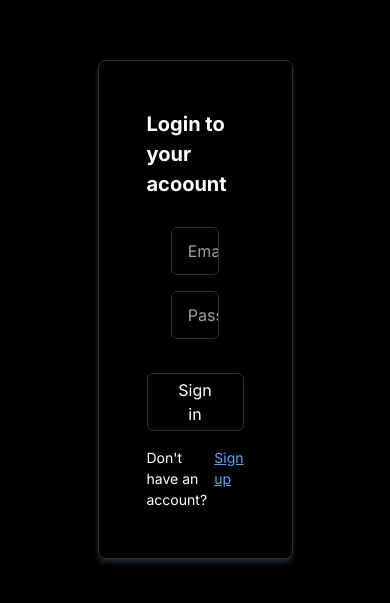
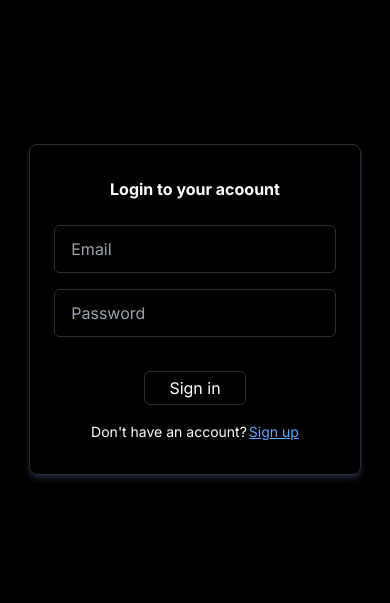
Before and after one commit to EAconcepts/X-Clone-FE, a Next.js app: page /auth/signin in a window 390 px wide. Shown: the part 113-716 px from the top of the page. Built offline with nearby package versions, Linux system fonts and the light colour scheme; no server answers.

Commit message:
fix the responsiveness of auth pages

```diff
--- a/app/auth/signin/page.tsx
+++ b/app/auth/signin/page.tsx
@@ -28,9 +28,9 @@ const Signin = () => {
     setUserData((prevVals) => ({ ...prevVals, [name]: value }));
   };
 
-  const {isPending, mutate} = useMutation({
-    mutationFn: ()=> axios.post(`${apiUrl}/auth/signin`, userData),
-    onSuccess:(data)=>{
+  const { isPending, mutate } = useMutation({
+    mutationFn: () => axios.post(`${apiUrl}/auth/signin`, userData),
+    onSuccess: (data) => {
       if (data.status === 200) {
         let token = data?.data?.token;
         if (typeof window !== "undefined") {
@@ -45,12 +45,10 @@ const Signin = () => {
         }, 1000);
       }
     },
-    onError:(error:any, variables, context)=> {
+    onError: (error: any, variables, context) => {
       toast.error(error.response?.data?.message || error?.message);
-
     },
-
-  })
+  });
   const handleSignin = (e: any) => {
     e.preventDefault();
     mutate();
@@ -58,19 +56,19 @@ const Signin = () => {
   return (
     <main className="w-full h-screen text-white bg-black flex flex-col justify-center items-center">
       <Toaster />
-      <div className="max-w-[70%] w-[50%] flex bg-black/80 border rounded-lg shadow-md shadow-slate-800 p-[32px]">
+      <div className="max-w-[95%] lg:max-w-[70%] w-[85%] lg:w-[50%] flex bg-black/80 border rounded-lg shadow-md shadow-slate-800 px-[8px] py-[16px] lg:p-[32px]">
         <form
           onSubmit={handleSignin}
           className=" w-full flex flex-col items-center text-white p-4 gap-y-[16px]"
         >
-          <h2 className="text-[20px] mb-[12px]  font-bold">
+          <h2 className="text-[16px] lg:text-[20px] mb-[8px] lg:mb-[12px]  font-bold">
             Login to your acoount
           </h2>
           <input
             type="email"
             placeholder="Email"
             name="email"
-            className={`w-[50%] bg-transparent h-12 rounded-md border-[0.4px] placeholder-gray outline-none pl-4 `}
+            className={`w-full lg:w-[50%] bg-transparent h-12 rounded-md border-[0.4px] placeholder-gray outline-none pl-4 `}
             value={userData.email}
             onChange={handleOnChange}
             required
@@ -79,15 +77,15 @@ const Signin = () => {
             type="password"
             placeholder="Password"
             name="password"
-            className={`w-[50%] bg-transparent h-12 rounded-md border-[0.4px] placeholder-gray outline-none pl-4 `}
+            className={`w-full lg:w-[50%] bg-transparent h-12 rounded-md border-[0.4px] placeholder-gray outline-none pl-4 `}
             value={userData.password}
             onChange={handleOnChange}
             required
           />
           <button className="mt-[18px] rounded-md border bg-transparent py-[4px] px-[24px]">
-            {isPending ? "Signing in..." : 'Sign in'}
+            {isPending ? "Signing in..." : "Sign in"}
           </button>
-          <div className="text-white flex gap-x-[2px] text-[14px]">
+          <div className="text-white flex gap-[2px] text-[14px]">
             <span>Don&apos;t have an account?</span>
             <Link href={"/auth/signup"} className="text-blue-400 underline">
               Sign up
--- a/app/auth/signup/page.tsx
+++ b/app/auth/signup/page.tsx
@@ -28,17 +28,16 @@ const Signup = () => {
     setUser((prevVals) => ({ ...prevVals, [name]: value }));
   };
 
-
   const { data, mutate, isPending } = useMutation({
     mutationFn: () => axios.post(`${apiUrl}/auth/signup`, user),
-    onSuccess: (data)=>{
-      console.log(data)
+    onSuccess: (data) => {
+      console.log(data);
       toast(data?.data?.message || data?.data?.message);
     },
-    onError:(error:any)=>{
-      console.log(error)
+    onError: (error: any) => {
+      console.log(error);
       toast.error(error.response?.data?.message || error?.message);
-    }
+    },
   });
   const handleSignup = (e: any) => {
     e.preventDefault();
@@ -47,17 +46,19 @@ const Signup = () => {
   return (
     <main className="w-full h-screen bg-black flex flex-col justify-center items-center">
       <Toaster />
-      <div className="max-w-[70%] w-[50%] border rounded-lg  flex bg-black p-[32px] shadow-md shadow-slate-900">
+      <div className="max-w-[90%] lg:max-w-[70%] w-[85%] lg:w-[50%] border rounded-lg  flex bg-black px-[8px] py-[16px] lg:p-[32px] shadow-md shadow-slate-900">
         <form
           onSubmit={handleSignup}
           className=" w-full flex flex-col items-center text-white p-4 gap-y-[16px] "
         >
-          <h2 className="mb-[12px] text-[20px] font-bold">Create an account</h2>
+          <h2 className=" mb-[8px] lg:mb-[12px] text-[18px] lg:text-[20px] font-bold">
+            Create an account
+          </h2>
           <input
             type="text"
             placeholder="Name"
             name="name"
-            className={`w-[60%] bg-transparent h-12 rounded-md border-[0.4px] placeholder-gray outline-none pl-4 `}
+            className={`w-full lg:w-[60%] bg-transparent h-12 rounded-md border-[0.4px] placeholder-gray outline-none pl-4 `}
             value={user.name}
             onChange={handleOnChange}
             required
@@ -66,7 +67,7 @@ const Signup = () => {
             type="email"
             placeholder="Email"
             name="email"
-            className={`w-[60%] bg-transparent h-12 rounded-md border-[0.4px] placeholder-gray outline-none pl-4 `}
+            className={`w-full lg:w-[60%] bg-transparent h-12 rounded-md border-[0.4px] placeholder-gray outline-none pl-4 `}
             value={user.email}
             onChange={handleOnChange}
             required
@@ -75,7 +76,7 @@ const Signup = () => {
             type="text"
             placeholder="username"
             name="username"
-            className={`w-[60%] bg-transparent h-12 rounded-md border-[0.4px] placeholder-gray outline-none pl-4 `}
+            className={`w-full lg:w-[60%] bg-transparent h-12 rounded-md border-[0.4px] placeholder-gray outline-none pl-4 `}
             value={user.username}
             onChange={handleOnChange}
             required
@@ -84,7 +85,7 @@ const Signup = () => {
             type="password"
             placeholder="Password"
             name="password"
-            className={`w-[60%] bg-transparent h-12 rounded-md border-[0.4px] placeholder-gray outline-none pl-4 `}
+            className={`w-full lg:w-[60%] bg-transparent h-12 rounded-md border-[0.4px] placeholder-gray outline-none pl-4 `}
             value={user.password}
             onChange={handleOnChange}
             required
```
Lines whose indentation alone changed are shown as unchanged.
